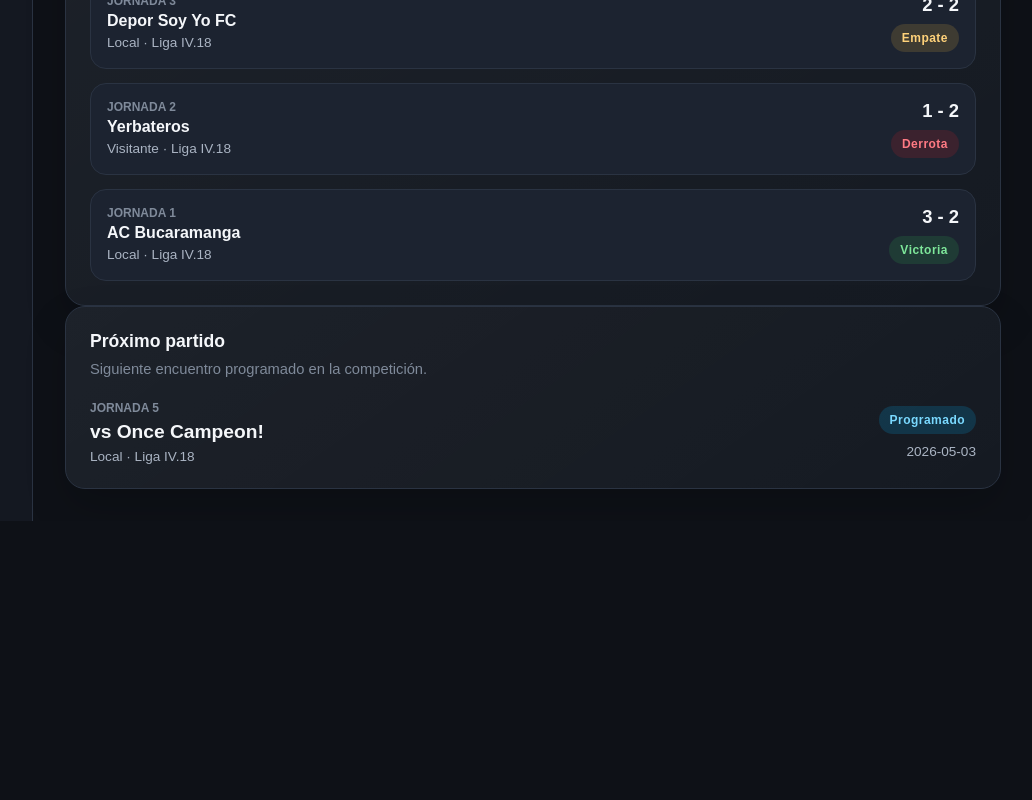
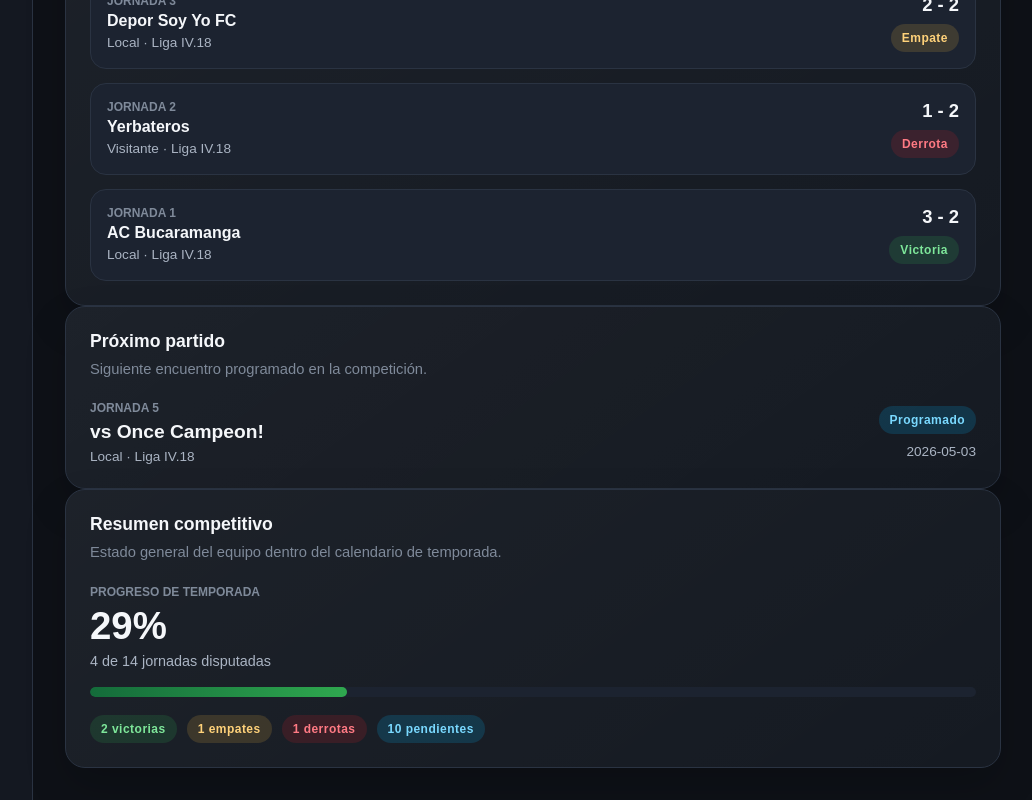
Before and after one commit to ea0627/zipaquira-fc-analytics, a Next.js app: page / in a window 1280 px wide. Shown: the part 1069-1869 px from the top of the page, without its empty margins (247-1279 px from the left). Before the commit the page ends 1590 px from the top, so only its background shows below. Built offline with nearby package versions, Linux system fonts and the light colour scheme.

Commit message:
Parte II.5: agregar resumen competitivo al Overview y completar fase 3 Overview y actualizar README

```diff
--- a/src/app/globals.css
+++ b/src/app/globals.css
@@ -610,3 +610,49 @@ select {
     font-size: 1.6rem;
   }
 }
+
+.competitive-summary {
+  display: grid;
+  gap: 18px;
+}
+
+.competitive-summary__label {
+  margin-bottom: 8px;
+  color: #7f8a9a;
+  font-size: 0.75rem;
+  font-weight: 700;
+  text-transform: uppercase;
+}
+
+.competitive-summary__value {
+  display: block;
+  color: #f5f7fa;
+  font-size: 2.4rem;
+  line-height: 1;
+}
+
+.competitive-summary__helper {
+  margin-top: 8px;
+  color: #aab4c3;
+  font-size: 0.9rem;
+}
+
+.competitive-summary__progress {
+  height: 10px;
+  overflow: hidden;
+  border-radius: 999px;
+  background: #1c2330;
+}
+
+.competitive-summary__progress span {
+  display: block;
+  height: 100%;
+  border-radius: inherit;
+  background: linear-gradient(90deg, #146b3a, #2fa84f);
+}
+
+.competitive-summary__grid {
+  display: flex;
+  flex-wrap: wrap;
+  gap: 10px;
+}
--- a/src/app/page.js
+++ b/src/app/page.js
@@ -7,6 +7,7 @@ import club from "@/data/club";
 import RecentResults from "@/components/overview/RecentResults";
 import UpcomingMatch from "@/components/overview/UpcomingMatch";
 import TeamHero from "@/components/overview/TeamHero";
+import CompetitiveSummary from "@/components/overview/CompetitiveSummary";
 
 export default function Home() {
   return (
@@ -59,6 +60,8 @@ export default function Home() {
       <RecentResults />
 
       <UpcomingMatch />
+
+      <CompetitiveSummary />
     </>
   );
 }
--- /dev/null
+++ b/src/components/overview/CompetitiveSummary.js
@@ -0,0 +1,42 @@
+import SectionCard from "@/components/ui/SectionCard";
+import Badge from "@/components/ui/Badge";
+import club from "@/data/club";
+import matches from "@/data/matches";
+
+export default function CompetitiveSummary() {
+  const totalMatches = matches.length;
+  const finishedMatches = matches.filter(
+    (match) => match.status === "Finalizado"
+  ).length;
+  const pendingMatches = totalMatches - finishedMatches;
+
+  const progress = Math.round((finishedMatches / totalMatches) * 100);
+
+  return (
+    <SectionCard
+      title="Resumen competitivo"
+      description="Estado general del equipo dentro del calendario de temporada."
+    >
+      <div className="competitive-summary">
+        <div>
+          <p className="competitive-summary__label">Progreso de temporada</p>
+          <strong className="competitive-summary__value">{progress}%</strong>
+          <p className="competitive-summary__helper">
+            {finishedMatches} de {totalMatches} jornadas disputadas
+          </p>
+        </div>
+
+        <div className="competitive-summary__progress">
+          <span style={{ width: `${progress}%` }} />
+        </div>
+
+        <div className="competitive-summary__grid">
+          <Badge tone="success">{club.stats.wins} victorias</Badge>
+          <Badge tone="warning">{club.stats.draws} empates</Badge>
+          <Badge tone="danger">{club.stats.losses} derrotas</Badge>
+          <Badge tone="info">{pendingMatches} pendientes</Badge>
+        </div>
+      </div>
+    </SectionCard>
+  );
+}
```
Also changed, not shown: 1 other file (tests, documents, lock files or other folders).
